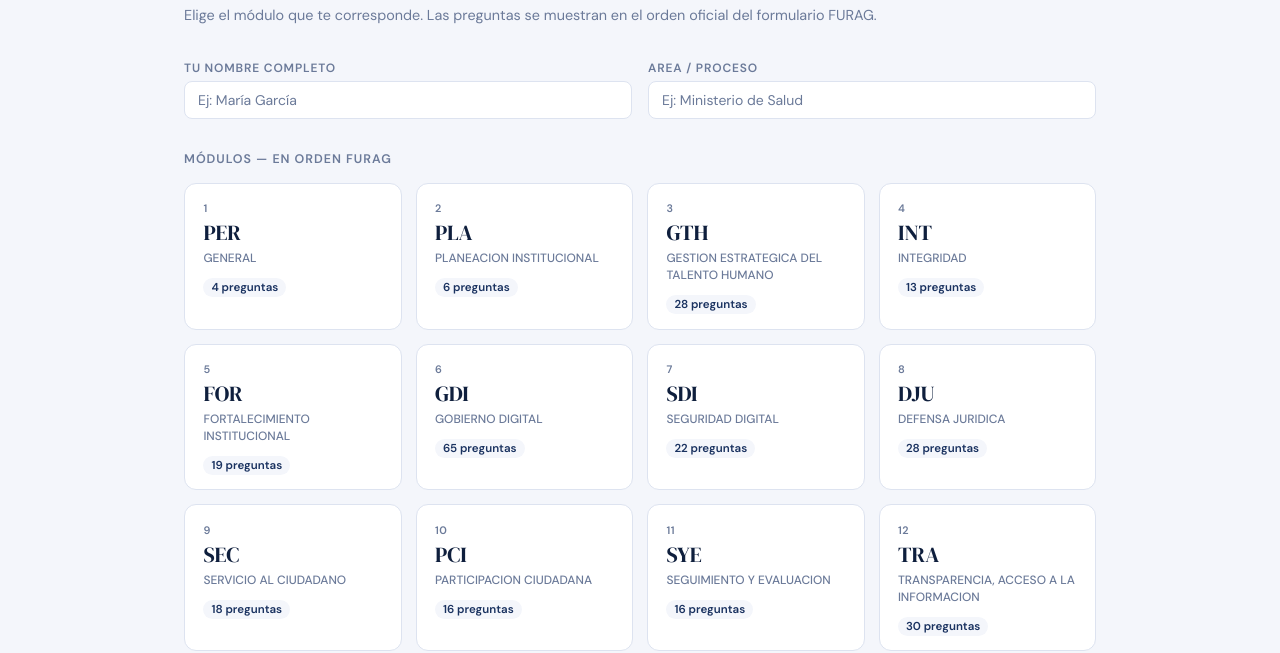
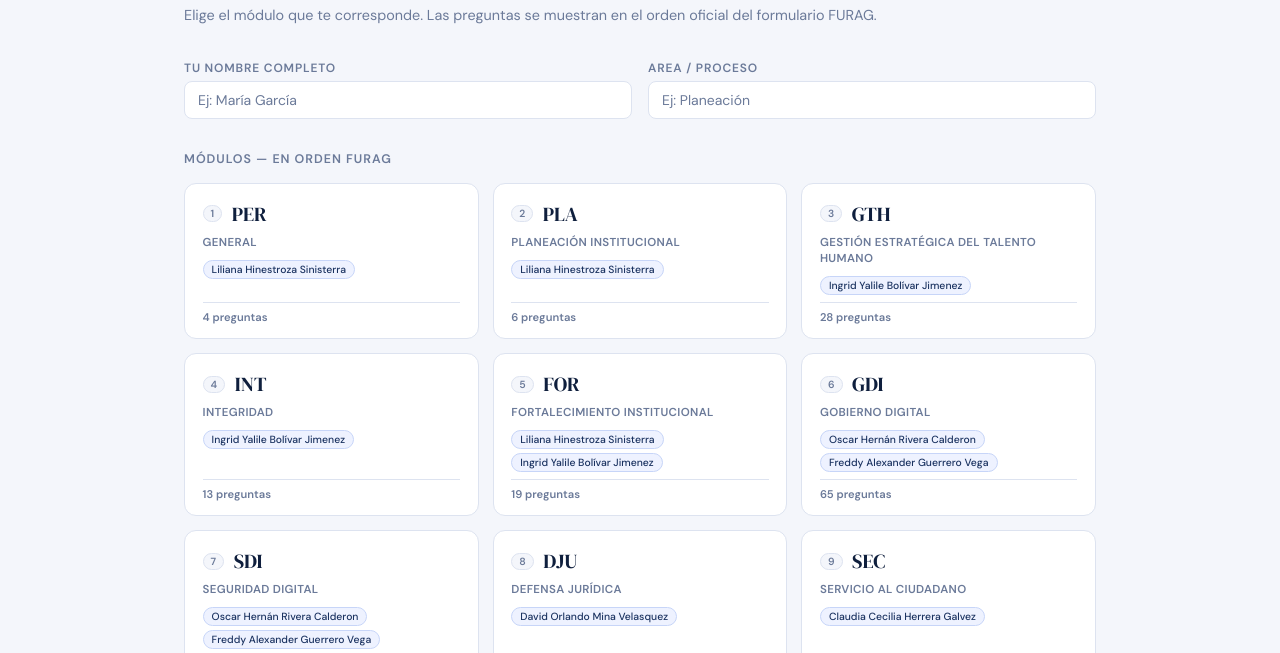
Before and after one commit to Soporte-Infivalle/InfiFurag2026, a plain HTML site: page index.html in a window 1280 px wide. Shown: the part 144-797 px from the top of the page. Drawn offline with Linux system fonts and the light colour scheme.

Commit message:
feat: implement encharged name

```diff
--- a/config.js
+++ b/config.js
@@ -1,7 +1,7 @@
 const CONFIG = {
   // URL del Apps Script que recibe y guarda las respuestas en Google Sheets
   // Ver instrucciones en README.md → Paso 3
-  WEBHOOK_URL: 'https://script.google.com/macros/s/AKfycbwd8caDYEWE-jbEQCepckCejO8PAcKLxkxLfnErHZ1bw1JIkNo9vE3XzzHquGbautCGtg/exec',
+  WEBHOOK_URL: 'https://script.google.com/macros/s/AKfycbz9Xeq3B5RzeaKqjUA7bT8Ki1OZsc2SirC3eOjwSBf48TpN23x1-RkWL5Xig_xXypkK-w/exec',
 // Directorio base de datos (ruta absoluta desde la raíz del sitio)
   DATA_DIR: '/InfiFurag2026/data',
 
--- a/css/index.css
+++ b/css/index.css
@@ -1,59 +1,122 @@
-/* ══════════════════════════════════════════
+/* ══════════════════════════════════════════════════════
    INDEX — Pantalla de selección de módulo
-   ══════════════════════════════════════════ */
+   ══════════════════════════════════════════════════════ */
 
 .id-row {
-  display:grid; grid-template-columns:1fr 1fr; gap:1rem; margin-bottom:2rem;
+  display: grid;
+  grid-template-columns: 1fr 1fr;
+  gap: 1rem;
+  margin-bottom: 2rem;
 }
 
 .mod-grid {
-  display:grid;
-  grid-template-columns:repeat(auto-fill, minmax(200px, 1fr));
-  gap:.875rem;
+  display: grid;
+  grid-template-columns: repeat(auto-fill, minmax(220px, 1fr));
+  gap: .875rem;
 }
 
+/* ── Tarjeta de módulo ── */
 .mod-card {
-  background:var(--surface);
-  border:1.5px solid var(--border);
-  border-radius:var(--radius);
-  padding:1.1rem 1.15rem .9rem;
-  cursor:pointer;
-  position:relative;
-  overflow:hidden;
-  transition:transform var(--t), box-shadow var(--t), border-color var(--t);
+  background: var(--surface);
+  border: 1.5px solid var(--border);
+  border-radius: var(--radius);
+  padding: 1rem 1.1rem .9rem;
+  cursor: pointer;
+  position: relative;
+  overflow: hidden;
+  display: flex;
+  flex-direction: column;
+  gap: .45rem;
+  transition: transform var(--t), box-shadow var(--t), border-color var(--t);
 }
 .mod-card::after {
-  content:'';
-  position:absolute; top:0; left:0; right:0; height:3px;
-  background:var(--blue);
-  transform:scaleX(0); transform-origin:left;
-  transition:transform var(--t);
+  content: '';
+  position: absolute; top: 0; left: 0; right: 0; height: 3px;
+  background: var(--blue);
+  transform: scaleX(0); transform-origin: left;
+  transition: transform var(--t);
 }
-.mod-card:hover { border-color:var(--blue-lt); box-shadow:var(--shadow-md); transform:translateY(-2px); }
-.mod-card:hover::after { transform:scaleX(1); }
+.mod-card:hover { border-color: var(--blue-lt); box-shadow: var(--shadow-md); transform: translateY(-2px); }
+.mod-card:hover::after { transform: scaleX(1); }
 
-.mod-card.done    { border-color:#86efac; }
-.mod-card.done::after    { background:var(--green); transform:scaleX(1); }
-.mod-card.partial::after { background:var(--accent); transform:scaleX(1); }
+.mod-card.done    { border-color: #86efac; }
+.mod-card.done::after    { background: var(--green); transform: scaleX(1); }
+.mod-card.partial::after { background: var(--accent); transform: scaleX(1); }
 
+/* ── Encabezado de tarjeta ── */
+.mod-card-top {
+  display: flex;
+  align-items: center;
+  gap: .6rem;
+}
 .mod-seq {
-  font-size:.68rem; font-weight:700; color:var(--muted);
-  text-transform:uppercase; letter-spacing:.06em; margin-bottom:3px;
+  font-size: .65rem;
+  font-weight: 700;
+  color: var(--muted);
+  background: var(--bg);
+  border: 1px solid var(--border);
+  border-radius: 20px;
+  padding: 1px 7px;
+  white-space: nowrap;
 }
 .mod-code {
-  font-family:'DM Serif Display',serif; font-size:1.35rem;
-  color:var(--navy); margin-bottom:3px;
+  font-family: 'DM Serif Display', serif;
+  font-size: 1.25rem;
+  color: var(--navy);
 }
-.mod-name { font-size:.75rem; color:var(--muted); font-weight:500; line-height:1.4; margin-bottom:.7rem; }
-.mod-footer { display:flex; align-items:center; justify-content:space-between; }
+.mod-name {
+  font-size: .72rem;
+  color: var(--muted);
+  font-weight: 600;
+  line-height: 1.4;
+  text-transform: uppercase;
+  letter-spacing: .03em;
+}
+
+/* ── Responsables ── */
+.mod-responsables {
+  display: flex;
+  flex-wrap: wrap;
+  gap: 4px;
+  margin-top: .1rem;
+}
+.mod-resp-tag {
+  font-size: .65rem;
+  font-weight: 500;
+  color: var(--navy-mid);
+  background: #eef2ff;
+  border: 1px solid #c7d5f8;
+  border-radius: 20px;
+  padding: 2px 8px;
+  white-space: nowrap;
+  overflow: hidden;
+  text-overflow: ellipsis;
+  max-width: 100%;
+}
+
+/* ── Footer ── */
+.mod-footer {
+  display: flex;
+  align-items: center;
+  justify-content: space-between;
+  margin-top: auto;
+  padding-top: .4rem;
+  border-top: 1px solid var(--border);
+}
 .mod-count {
-  font-size:.72rem; font-weight:600;
-  background:var(--bg); color:var(--navy-mid); padding:2px 8px; border-radius:20px;
+  font-size: .7rem;
+  font-weight: 600;
+  color: var(--muted);
 }
-.mod-prog { font-size:.7rem; font-weight:600; color:var(--green); }
-.mod-prog.partial { color:var(--amber); }
+.mod-prog {
+  font-size: .7rem;
+  font-weight: 700;
+  color: var(--green);
+}
+.mod-prog.partial { color: var(--amber); }
 
-@media(max-width:580px){
-  .id-row { grid-template-columns:1fr; }
-  .mod-grid { grid-template-columns:repeat(2,1fr); }
+@media (max-width: 580px) {
+  .id-row { grid-template-columns: 1fr; }
+  .mod-grid { grid-template-columns: repeat(2, 1fr); }
+  .mod-resp-tag { font-size: .6rem; }
 }
--- a/index.html
+++ b/index.html
@@ -21,13 +21,11 @@
     </div>
   </header>
 
-  <!-- Loading -->
   <div id="s-loading" class="center-screen">
     <div class="spinner"></div>
     <p style="color:var(--muted);font-size:.9rem">Cargando módulos…</p>
   </div>
 
-  <!-- Main -->
   <div id="s-main" class="page" style="display:none">
     <h1 class="page-title">Selecciona tu módulo</h1>
     <p class="page-sub">
@@ -43,7 +41,7 @@
       <div>
         <label class="field-label" for="inp-entidad">Area / Proceso</label>
         <input id="inp-entidad" class="input-field" type="text"
-               placeholder="Ej: Ministerio de Salud" autocomplete="organization">
+               placeholder="Ej: Planeación" autocomplete="organization">
       </div>
     </div>
 
@@ -51,7 +49,6 @@
     <div class="mod-grid" id="mod-grid"></div>
   </div>
 
-  <!-- Error -->
   <div id="s-error" style="display:none" class="center-screen">
     <div class="err-icon">⚠️</div>
     <div class="err-title">No se pudo cargar</div>
@@ -65,15 +62,47 @@
   <script src="js/shared.js"></script>
   <script>
     const MODULE_NAMES = {
-      CCP:'COMPRAS Y CONTRATACION', CIN:'CONTROL INTERNO',
-      DJU:'DEFENSA JURIDICA', EMI:'TEMAS TRANSVERSALES',
-      FIN:'FINALES', FOR:'FORTALECIMIENTO INSTITUCIONAL',
-      GCI:'GESTIÓN DEL CONOCIMIENTO Y LA INNOVACIÓN', GDI:'GOBIERNO DIGITAL',
-      GDO:'GESTION DOCUMENTAL', GTH:'GESTION ESTRATEGICA DEL TALENTO HUMANO',
-      INT:'INTEGRIDAD', PCI:'PARTICIPACION CIUDADANA',
-      PER:'GENERAL', PLA:'PLANEACION INSTITUCIONAL', SDI:'SEGURIDAD DIGITAL',
-      SEC:'SERVICIO AL CIUDADANO', SYE:'SEGUIMIENTO Y EVALUACION',
-      THI:'INF - GESTION ESTRATEGICA DEL TALENTO HUMANO', TRA:'TRANSPARENCIA, ACCESO A LA INFORMACION ',
+      CCP:'COMPRAS Y CONTRATACIÓN',
+      CIN:'CONTROL INTERNO',
+      DJU:'DEFENSA JURÍDICA',
+      EMI:'TEMAS TRANSVERSALES',
+      FIN:'FINALES',
+      FOR:'FORTALECIMIENTO INSTITUCIONAL',
+      GCI:'GESTIÓN DEL CONOCIMIENTO Y LA INNOVACIÓN',
+      GDI:'GOBIERNO DIGITAL',
+      GDO:'GESTIÓN DOCUMENTAL',
+      GTH:'GESTIÓN ESTRATÉGICA DEL TALENTO HUMANO',
+      INT:'INTEGRIDAD',
+      PCI:'PARTICIPACIÓN CIUDADANA',
+      PER:'GENERAL',
+      PLA:'PLANEACIÓN INSTITUCIONAL',
+      SDI:'SEGURIDAD DIGITAL',
+      SEC:'SERVICIO AL CIUDADANO',
+      SYE:'SEGUIMIENTO Y EVALUACIÓN',
+      THI:'INF - GESTIÓN ESTRATÉGICA DEL TALENTO HUMANO',
+      TRA:'TRANSPARENCIA, ACCESO A LA INFORMACIÓN',
+    };
+
+    const MODULE_RESPONSABLES = {
+      PER: ['Liliana Hinestroza Sinisterra'],
+      PLA: ['Liliana Hinestroza Sinisterra'],
+      GTH: ['Ingrid Yalile Bolívar Jimenez'],
+      INT: ['Ingrid Yalile Bolívar Jimenez'],
+      FOR: ['Liliana Hinestroza Sinisterra', 'Ingrid Yalile Bolívar Jimenez'],
+      GDI: ['Oscar Hernán Rivera Calderon', 'Freddy Alexander Guerrero Vega'],
+      SDI: ['Oscar Hernán Rivera Calderon', 'Freddy Alexander Guerrero Vega'],
+      DJU: ['David Orlando Mina Velasquez'],
+      SEC: ['Claudia Cecilia Herrera Galvez'],
+      PCI: ['Claudia Cecilia Herrera Galvez'],
+      SYE: ['Liliana Hinestroza Sinisterra'],
+      TRA: ['Oscar Hernán Rivera Calderon', 'Claudia Cecilia Herrera Galvez', 'Liliana Hinestroza Sinisterra'],
+      GDO: ['Luis Enrique Garzón Taquez'],
+      GCI: ['Ingrid Yalile Bolívar Jimenez', 'Oscar Hernán Rivera Calderon', 'Claudia Lorena Murillo Velez', 'Holmer Jose Reyes Sotelo'],
+      CIN: ['Oscar Hernán Rivera Calderon', 'Carlos Horacio Libreros Salamanca', 'Liliana Hinestroza Sinisterra'],
+      THI: ['Ingrid Yalile Bolívar Jimenez'],
+      EMI: ['Todos - Comité Institucional de Gestión'],
+      FIN: ['Todos - Comité Institucional de Gestión'],
+      CCP: ['Luis Enrique Garzón Taquez'],
     };
 
     async function boot() {
@@ -97,40 +126,55 @@
       const saved = getSaved();
       const grid  = document.getElementById('mod-grid');
       grid.innerHTML = index.map(({modulo, total}, i) => {
-        const resp    = saved[modulo] || {};
-        const answered= Object.values(resp).filter(v => v !== '' && !(Array.isArray(v) && !v.length)).length;
-        const pct     = total ? Math.round(answered / total * 100) : 0;
-        const cls     = pct === 100 ? 'done' : pct > 0 ? 'partial' : '';
-        const progHTML= pct > 0
-          ? `<span class="mod-prog ${pct<100?'partial':''}">${pct}%</span>` : '';
-        return `
-          <div class="mod-card ${cls}" onclick="goModule('${modulo}', ${i+1})" role="button" tabindex="0"
-               onkeydown="if(event.key==='Enter')goModule('${modulo}',${i+1})">
-            <div class="mod-seq">${i+1}</div>
-            <div class="mod-code">${modulo}</div>
-            <div class="mod-name">${MODULE_NAMES[modulo]||modulo}</div>
-            <div class="mod-footer">
-              <span class="mod-count">${total} preguntas</span>
-              ${progHTML}
-            </div>
-          </div>`;
+        const resp     = saved[modulo] || {};
+        // Count answered: respuesta field or direct value
+        const answered = Object.values(resp).filter(v => {
+          const r = v?.respuesta ?? v;
+          return r !== null && r !== undefined && r !== '' && !(Array.isArray(r) && !r.length);
+        }).length;
+        const pct = total ? Math.round(answered / total * 100) : 0;
+        const cls = pct === 100 ? 'done' : pct > 0 ? 'partial' : '';
+
+        const progHTML = pct > 0
+          ? `<span class="mod-prog ${pct < 100 ? 'partial' : ''}">${pct}%</span>` : '';
+
+        const resps = MODULE_RESPONSABLES[modulo] || [];
+        const respHTML = resps.length
+          ? `<div class="mod-responsables">` +
+              resps.map(r => `<span class="mod-resp-tag">${r}</span>`).join('') +
+            `</div>`
+          : '';
+
+        return (
+          `<div class="mod-card ${cls}" onclick="goModule('${modulo}',${i+1})" role="button" tabindex="0"` +
+               ` onkeydown="if(event.key==='Enter')goModule('${modulo}',${i+1})">` +
+            `<div class="mod-card-top">` +
+              `<div class="mod-seq">${i+1}</div>` +
+              `<div class="mod-code">${modulo}</div>` +
+            `</div>` +
+            `<div class="mod-name">${MODULE_NAMES[modulo]||modulo}</div>` +
+            respHTML +
+            `<div class="mod-footer">` +
+              `<span class="mod-count">${total} preguntas</span>` +
+              progHTML +
+            `</div>` +
+          `</div>`
+        );
       }).join('');
     }
 
-    function goModule(mod, seq) {
+    function goModule(mod) {
       const nombre = document.getElementById('inp-nombre').value.trim();
       if (!nombre) {
         toast('Ingresa tu nombre antes de continuar', 'warn');
         document.getElementById('inp-nombre').focus();
         return;
       }
-      // Save identity to sessionStorage so modulo.html can read it
       sessionStorage.setItem('furag_nombre',  nombre);
       sessionStorage.setItem('furag_entidad', document.getElementById('inp-entidad').value.trim());
       window.location.href = `modulo.html?mod=${mod}`;
     }
 
-    // Restore identity if returning from a module
     window.addEventListener('DOMContentLoaded', () => {
       const n = sessionStorage.getItem('furag_nombre');
       const e = sessionStorage.getItem('furag_entidad');
```
Also changed, not shown: css/modulo.css (+31 -0 lines), data/modulos/PLA.json (+115 -1 lines), modulo.html (+113 -91 lines), data/all.json.
